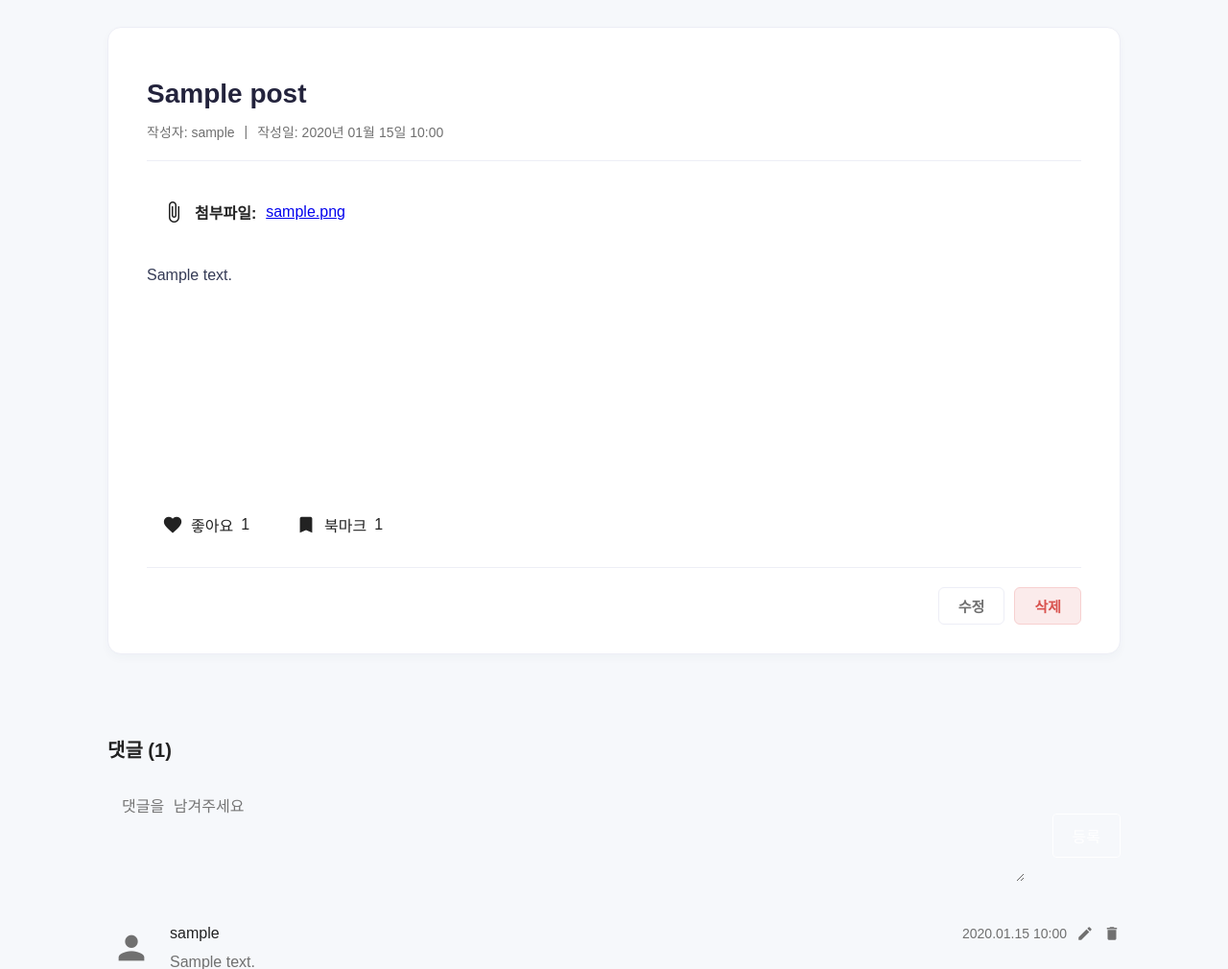
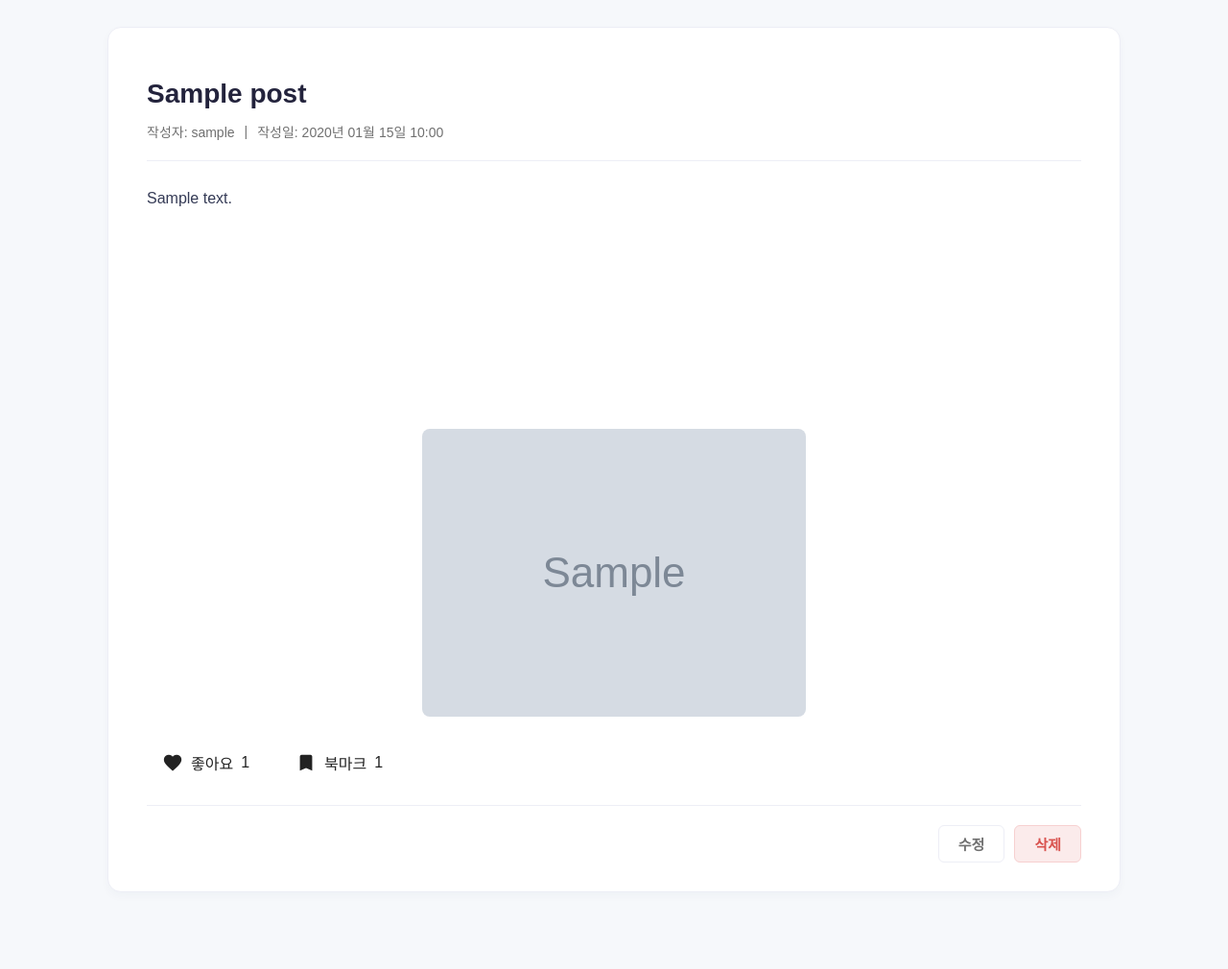
Before and after one commit to ataraxia7899/Dashboard_in_django, a Django app: page /post/1/ in a window 1280 px wide. Shown: the part 179-1189 px from the top of the page at 96% size. Run offline with Django 5.2, Linux system fonts and the light colour scheme; a user stored in the database is signed in; tables that the repository leaves empty hold one stand-in row (values such as "Sample post"); grey boxes marked "Sample" are stand-in pictures.

Commit message:
첨부파일이 이미지일때 미리보기 형식으로 수정, 첨부파일 위치를 글 내용 밑으로 수정

```diff
--- a/mysite/pybo/models.py
+++ b/mysite/pybo/models.py
@@ -21,6 +21,14 @@ class Post(models.Model):
 
     def __str__(self):
         return self.title
+
+    @property
+    def is_image(self):
+        """첨부파일이 이미지 형식인지 확인하는 속성"""
+        if self.attachment:
+            image_extensions = ['.jpg', '.jpeg', '.png', '.gif', '.bmp', '.webp']
+            return any(self.attachment.name.lower().endswith(ext) for ext in image_extensions)
+        return False
 
     class Meta:
         db_table = 'post'
--- a/templates/post_detail.html
+++ b/templates/post_detail.html
@@ -47,11 +47,19 @@
 				font-weight: 500;
 				border-color: var(--primary-color);
 			}
+			.post-image-preview {
+				margin-top: 1.5rem; /* 위치 이동에 따른 여백 조정 */
+				text-align: center;
+			}
+			.post-image-preview img {
+				max-width: 100%;
+				max-height: 600px;
+				border-radius: 8px;
+			}
 			.post-attachment {
-				margin: 1.5rem 0;
+				margin-top: 1.5rem; /* 위치 이동에 따른 여백 조정 */
 				padding: 1rem;
 				background-color: var(--background-color-offset);
-				border: 1px solid var(--border-color-light);
 				border-radius: 6px;
 				display: flex;
 				align-items: center;
@@ -208,15 +216,21 @@
 						</div>
 					</div>
 
+					<div class="post-content">{{ post.content|linebreaksbr }}</div>
+
 					{% if post.attachment %}
-					<div class="post-attachment">
-						<span class="material-icons">attach_file</span>
-						<strong>첨부파일:</strong>
-						<a href="{{ post.attachment.url }}" download>{{ post.attachment.name|cut:"attachments/" }}</a>
-					</div>
+						{% if post.is_image %}
+							<div class="post-image-preview">
+								<img src="{{ post.attachment.url }}" alt="첨부 이미지: {{ post.attachment.name }}">
+							</div>
+						{% else %}
+							<div class="post-attachment">
+								<span class="material-icons">attach_file</span>
+								<strong>첨부파일:</strong>
+								<a href="{{ post.attachment.url }}" download>{{ post.attachment.name|cut:"attachments/" }}</a>
+							</div>
+						{% endif %}
 					{% endif %}
-
-					<div class="post-content">{{ post.content|linebreaksbr }}</div>
 
 					<!-- 좋아요 / 북마크 버튼 영역 -->
 					<div class="post-actions-interactive">
```
Also changed, not shown: templates/post_form.html (+13 -2 lines).
